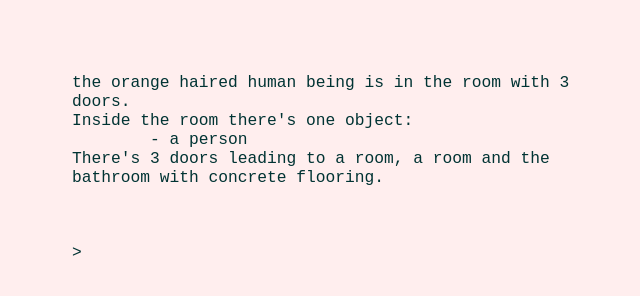
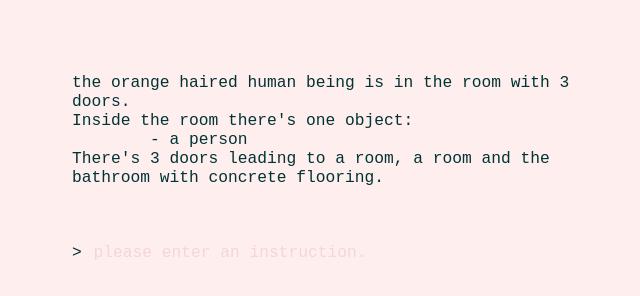
Before and after one commit to joelle-o-world/imaginary-city, a website: page interface/game.html in a window 1280 px wide. Shown: the full height of the page, 318-958 px from the left. Drawn offline with Linux system fonts and the light colour scheme.

Commit message:
HTML: faint placeholder text

```diff
--- a/interface/game.html
+++ b/interface/game.html
@@ -15,7 +15,13 @@
     <div id="terminal">
       <pre id="output"></pre>
       <div id="input">
-      > <input autofocus onkeypress="if(event.keyCode == 13) {userInput(this.value); this.value = ''}" id="userInput" onblur="this.focus()"/>
+      >
+      <input
+        autofocus
+        onkeypress="if(event.keyCode == 13) {userInput(this.value); this.value = ''}" id="userInput"
+        onblur="this.focus()"
+        placeholder="please enter an instruction."
+      />
       </div>
     </div>
   </body>
--- a/interface/style1.css
+++ b/interface/style1.css
@@ -2,3 +2,7 @@ body {
   background-color: #fee;
   color:#033;
 }
+input#userInput::placeholder {
+  color: #daa;
+  opacity:0.35;
+}
```
